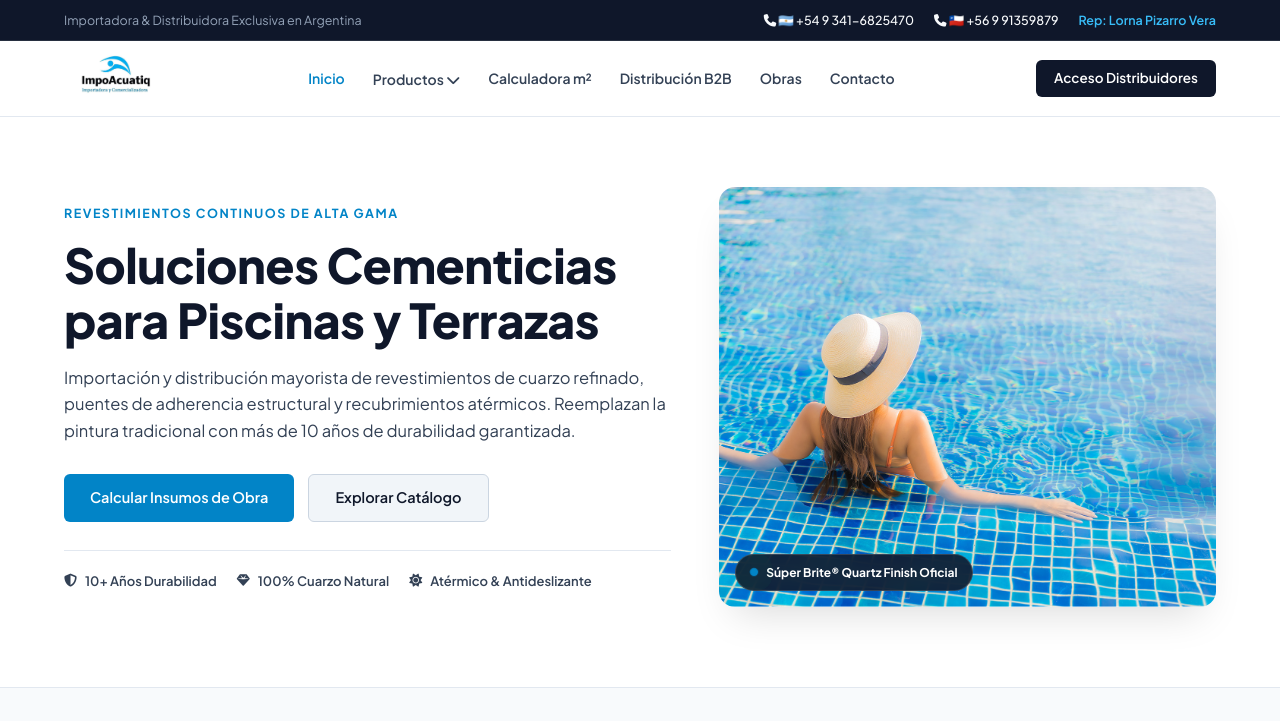
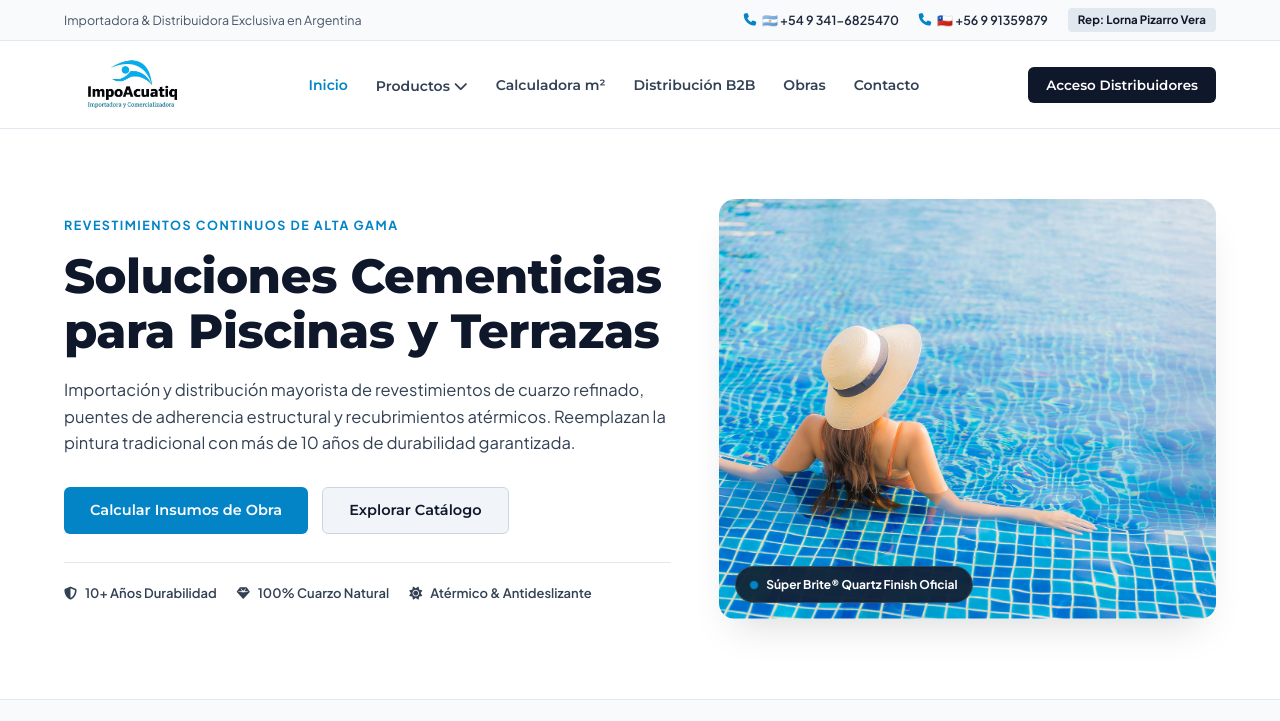
Before and after one commit to FranBondino/impoaq, a plain HTML site: page index.html in a window 1280 px wide. Shown: the top 721 px of the page. Drawn offline with Linux system fonts and the light colour scheme; a web font is replaced by a local one.

Commit message:
Rediseño editorial: Tipografía Montserrat a tono con logo, topbar claro arquitectónico, ampliación de logo en cabecera y eliminación de acentos celestes estridentes

```diff
--- a/index.html
+++ b/index.html
@@ -6,16 +6,16 @@
     <title>ImpoAcuatiq | Importadora y Comercializadora de Soluciones Cementicias</title>
     <meta name="description" content="Distribución oficial exclusiva de revestimientos cementicios de cuarzo para piscinas, bordes y terrazas en Argentina. Súper Brite, Súper Kote, Súper Fullget, Spray Deck y Súper Seal.">
 
-    <!-- Google Fonts (Plus Jakarta Sans & Playfair Display) -->
+    <!-- Google Fonts (Montserrat for Headings/Brand, Plus Jakarta Sans for Body) -->
     <link rel="preconnect" href="https://fonts.googleapis.com">
     <link rel="preconnect" href="https://fonts.gstatic.com" crossorigin>
-    <link href="https://fonts.googleapis.com/css2?family=Playfair+Display:ital,wght@0,600;0,700;1,400&family=Plus+Jakarta+Sans:wght@400;500;600;700;800&display=swap" rel="stylesheet">
+    <link href="https://fonts.googleapis.com/css2?family=Montserrat:wght@400;500;600;700;800;900&family=Plus+Jakarta+Sans:wght@400;500;600;700&display=swap" rel="stylesheet">
 
     <!-- FontAwesome Icons -->
     <link rel="stylesheet" href="https://cdnjs.cloudflare.com/ajax/libs/font-awesome/6.5.1/css/all.min.css">
 
     <!-- Stylesheet -->
-    <link rel="stylesheet" href="styles.css?v=3.0">
+    <link rel="stylesheet" href="styles.css?v=4.0">
 </head>
 <body>
 
--- a/styles.css
+++ b/styles.css
@@ -2,11 +2,11 @@
    IMPOAQUATIQ - HUMAN ARCHITECTURAL DESIGN SYSTEM (styles.css)
    ========================================================================== */
 
-@import url('https://fonts.googleapis.com/css2?family=Plus+Jakarta+Sans:wght@400;500;600;700;800&display=swap');
+@import url('https://fonts.googleapis.com/css2?family=Montserrat:wght@400;500;600;700;800;900&family=Plus+Jakarta+Sans:wght@400;500;600;700&display=swap');
 
 :root {
-    --font-heading: 'Plus Jakarta Sans', -apple-system, sans-serif;
-    --font-body: 'Plus Jakarta Sans', -apple-system, sans-serif;
+    --font-heading: 'Montserrat', -apple-system, BlinkMacSystemFont, sans-serif;
+    --font-body: 'Plus Jakarta Sans', -apple-system, BlinkMacSystemFont, sans-serif;
 
     --color-dark: #0F172A;
     --color-slate: #334155;
@@ -80,14 +80,14 @@ a {
 }
 
 /* --------------------------------------------------------------------------
-   1. TOPBAR INSTITUCIONAL
+   1. TOPBAR INSTITUCIONAL (DISEÑO LIMPIO Y ARQUITECTÓNICO)
    -------------------------------------------------------------------------- */
 .topbar {
-    background: #0F172A !important;
-    color: #94A3B8 !important;
+    background: #F8FAFC !important;
+    color: #475569 !important;
     font-size: 12.5px;
-    padding: 10px 0;
-    border-bottom: 1px solid rgba(255, 255, 255, 0.1);
+    padding: 8px 0;
+    border-bottom: 1px solid #E2E8F0;
 }
 
 .topbar-inner {
@@ -105,17 +105,28 @@ a {
 }
 
 .topbar-right a {
-    color: #F8FAFC !important;
-    font-weight: 500;
+    color: #1E293B !important;
+    font-weight: 600;
+    display: inline-flex;
+    align-items: center;
+    gap: 6px;
 }
 
 .topbar-right a:hover {
-    color: #38BDF8 !important;
+    color: #0284C7 !important;
+}
+
+.topbar-right i {
+    color: #0284C7;
 }
 
 .rep-tag {
-    color: #38BDF8 !important;
-    font-weight: 600;
+    color: #0F172A !important;
+    background: #E2E8F0;
+    padding: 3px 10px;
+    border-radius: 4px;
+    font-weight: 700;
+    font-size: 11.5px;
 }
 
 /* --------------------------------------------------------------------------
@@ -129,7 +140,7 @@ a {
     z-index: 1000;
     background: #FFFFFF !important;
     border-bottom: 1px solid #E2E8F0;
-    height: 76px;
+    height: 88px;
     display: flex;
     align-items: center;
 }
@@ -142,10 +153,17 @@ a {
     width: 100%;
 }
 
+.site-logo {
+    display: flex;
+    align-items: center;
+}
+
 .img-logo-main {
-    max-height: 44px;
+    height: 58px;
+    max-height: 60px;
     width: auto;
     object-fit: contain;
+    transition: var(--transition);
 }
 
 .site-nav {
@@ -566,18 +584,21 @@ a {
 .calc-output-box {
     background: #0F172A !important;
     color: #FFFFFF !important;
-    border-radius: 10px;
+    border-radius: 12px;
     padding: 28px;
     display: flex;
     flex-direction: column;
     justify-content: space-between;
+    box-shadow: 0 10px 25px rgba(15, 23, 42, 0.15);
 }
 
 .output-m2-total {
-    font-size: 38px;
+    font-family: var(--font-heading);
+    font-size: 40px;
     font-weight: 800;
-    color: #38BDF8 !important;
+    color: #FFFFFF !important;
     margin: 6px 0;
+    letter-spacing: -0.5px;
 }
 
 .output-row {
@@ -1095,6 +1116,15 @@ a {
 }
 
 @media (max-width: 900px) {
+    .site-header {
+        height: 76px;
+    }
+
+    .img-logo-main {
+        height: 48px !important;
+        max-height: 50px !important;
+    }
+
     .mobile-toggle {
         display: flex;
         align-items: center;
```
